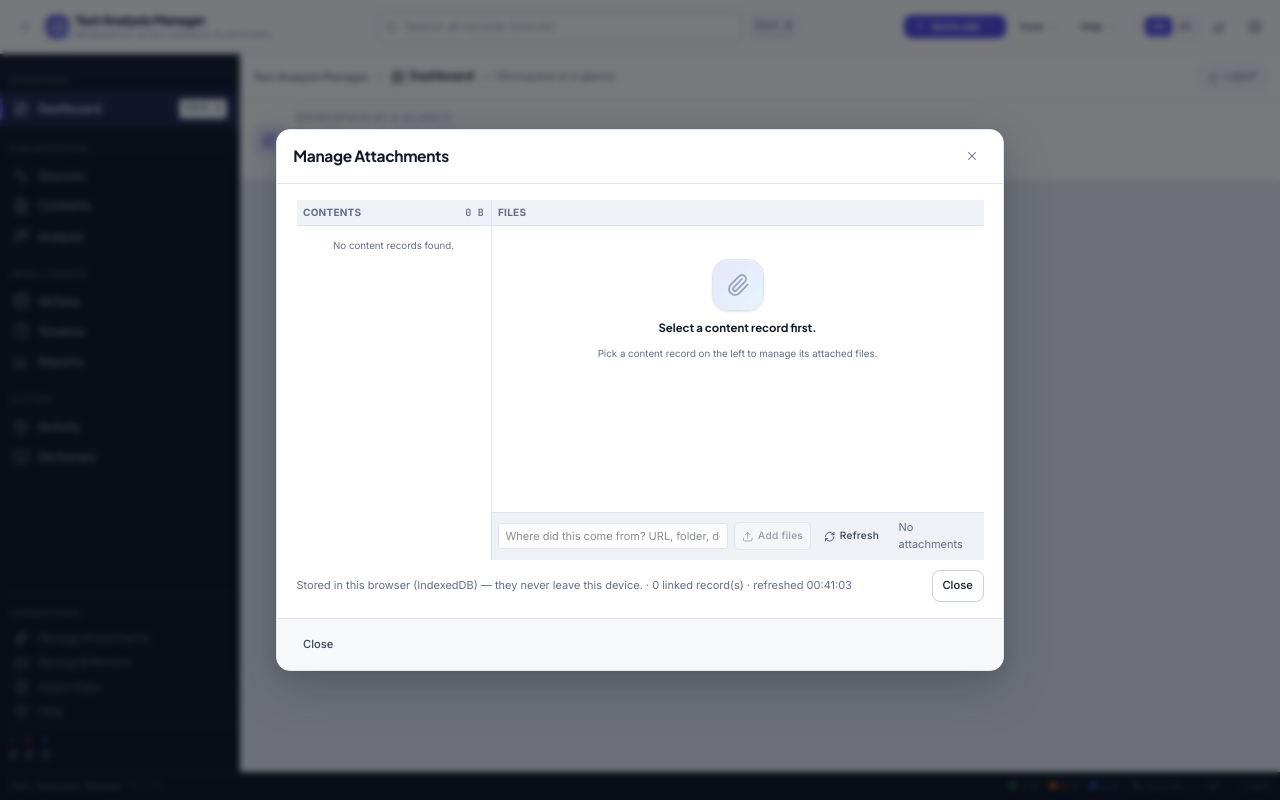
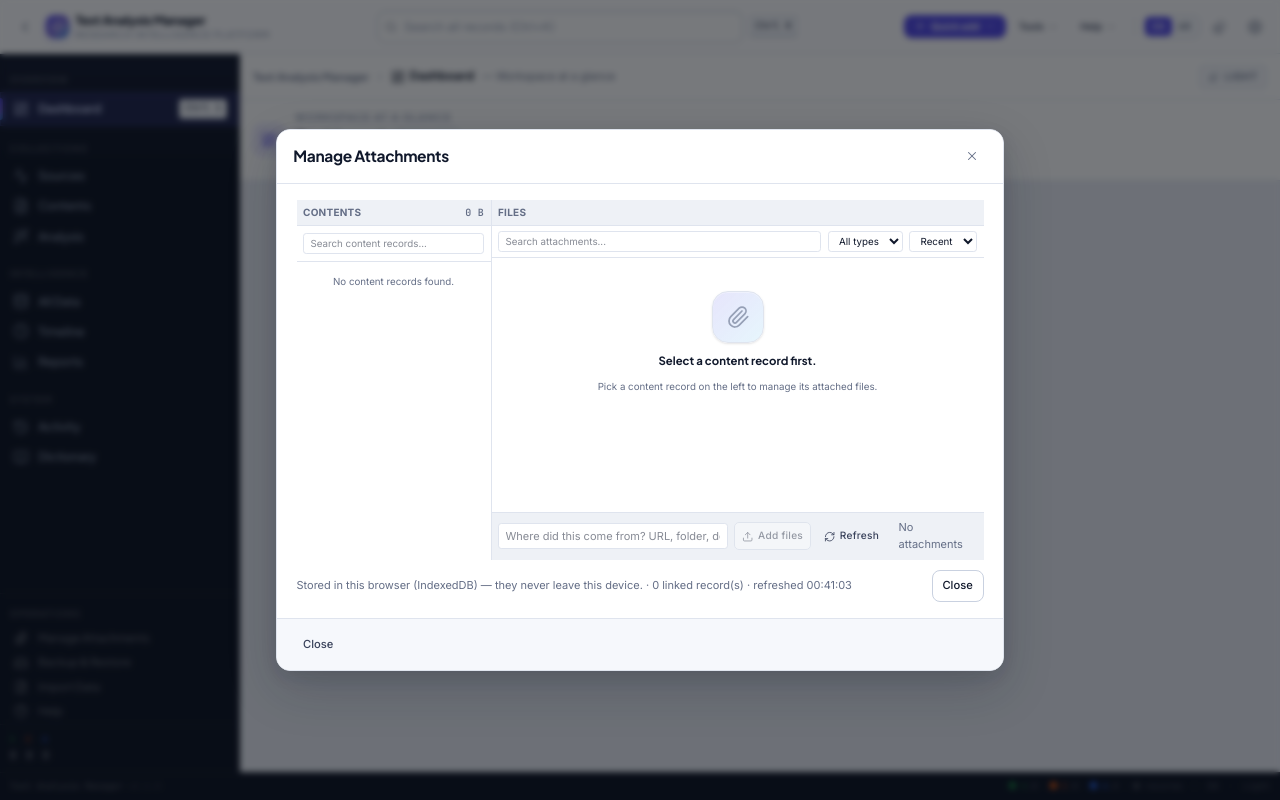
Before and after one commit to RussellTCrivello/Text-Analysis, a React (Vite) app: page / in a window 1280 px wide. Both pictures are taken after a click on the button "Manage Attachments". Built offline with nearby package versions, Linux system fonts and the light colour scheme; the HTML template or start-up script is replaced by a standard one.

Commit message:
Add attachment manager search and filters
Co-authored-by: arena-agent <297053741+arena-agent@users.noreply.github.com>

```diff
--- a/src/components/AttachmentManager.tsx
+++ b/src/components/AttachmentManager.tsx
@@ -51,6 +51,10 @@ export function AttachmentManager({
   const [metas, setMetas] = useState<AttachmentMeta[]>([])
   const [loading, setLoading] = useState(false)
   const [dragging, setDragging] = useState(false)
+  const [recordSearch, setRecordSearch] = useState("")
+  const [fileSearch, setFileSearch] = useState("")
+  const [fileType, setFileType] = useState("")
+  const [sortFiles, setSortFiles] = useState<"recent" | "name" | "size">("recent")
   const fileRef = useRef<HTMLInputElement>(null)
 
   const refresh = useCallback(async () => {
@@ -72,9 +76,19 @@ export function AttachmentManager({
   const contents = useMemo(() => data.contents, [data.contents])
   const selectedContent =
     contents.find((c) => c.id === selectedContentId) ?? null
-  const filesForSelection = selectedContentId
-    ? metas.filter((m) => m.contentId === selectedContentId)
-    : []
+  const filteredContents = useMemo(() => {
+    const q = recordSearch.trim().toLocaleLowerCase()
+    return q ? contents.filter((c) => `${c.title} ${c.id}`.toLocaleLowerCase().includes(q)) : contents
+  }, [contents, recordSearch])
+  const filesForSelection = useMemo(() => {
+    const q = fileSearch.trim().toLocaleLowerCase()
+    const files = selectedContentId
+      ? metas.filter((m) => m.contentId === selectedContentId &&
+          (!q || `${m.name} ${m.mime} ${m.note ?? ""}`.toLocaleLowerCase().includes(q)) &&
+          (!fileType || m.mime.startsWith(fileType)))
+      : []
+    return [...files].sort((a, b) => sortFiles === "name" ? a.name.localeCompare(b.name) : sortFiles === "size" ? b.size - a.size : b.addedAt.localeCompare(a.addedAt))
+  }, [metas, selectedContentId, fileSearch, fileType, sortFiles])
   const countFor = (id: string) =>
     metas.filter((m) => m.contentId === id).length
   const totalBytes = metas.reduce((n, m) => n + m.size, 0)
@@ -165,8 +179,11 @@ export function AttachmentManager({
               {formatBytes(totalBytes)}
             </span>
           </div>
+          <div className="p-2 border-b" style={{ borderColor: "var(--border)" }}>
+            <input value={recordSearch} onChange={(e) => setRecordSearch(e.target.value)} placeholder="Search content records..." aria-label="Search content records" className="w-full rounded px-2 py-1 text-xs" style={{ background: "var(--card-bg)", color: "var(--fg)", border: "1px solid var(--border)" }} />
+          </div>
           <div className="flex-1 overflow-y-auto">
-            {contents.length === 0 && (
+            {filteredContents.length === 0 && (
               <div
                 className="px-3 py-4 text-xs text-center"
                 style={{ color: "var(--muted-fg)" }}
@@ -174,7 +191,7 @@ export function AttachmentManager({
                 {t.sections.contents.noData}
               </div>
             )}
-            {contents.map((c) => (
+            {filteredContents.map((c) => (
               <button
                 key={c.id}
                 onClick={() => setSelectedContentId(c.id)}
@@ -223,6 +240,11 @@ export function AttachmentManager({
               : "Files"}
           </div>
 
+          <div className="flex flex-wrap items-center gap-2 px-2 py-1.5 border-b" style={{ borderColor: "var(--border)" }}>
+            <input value={fileSearch} onChange={(e) => setFileSearch(e.target.value)} placeholder="Search attachments..." aria-label="Search attachments" className="min-w-0 flex-1 rounded px-2 py-1 text-xs" style={{ background: "var(--card-bg)", color: "var(--fg)", border: "1px solid var(--border)" }} />
+            <select value={fileType} onChange={(e) => setFileType(e.target.value)} aria-label="Filter attachment type" className="rounded px-2 py-1 text-xs" style={{ background: "var(--card-bg)", color: "var(--fg)", border: "1px solid var(--border)" }}><option value="">All types</option><option value="image/">Images</option><option value="application/pdf">PDF</option><option value="text/">Text</option></select>
+            <select value={sortFiles} onChange={(e) => setSortFiles(e.target.value as typeof sortFiles)} aria-label="Sort attachments" className="rounded px-2 py-1 text-xs" style={{ background: "var(--card-bg)", color: "var(--fg)", border: "1px solid var(--border)" }}><option value="recent">Recent</option><option value="name">Name</option><option value="size">Size</option></select>
+          </div>
           <div
             className="flex-1 overflow-y-auto"
             onDragOver={(e) => {
```
